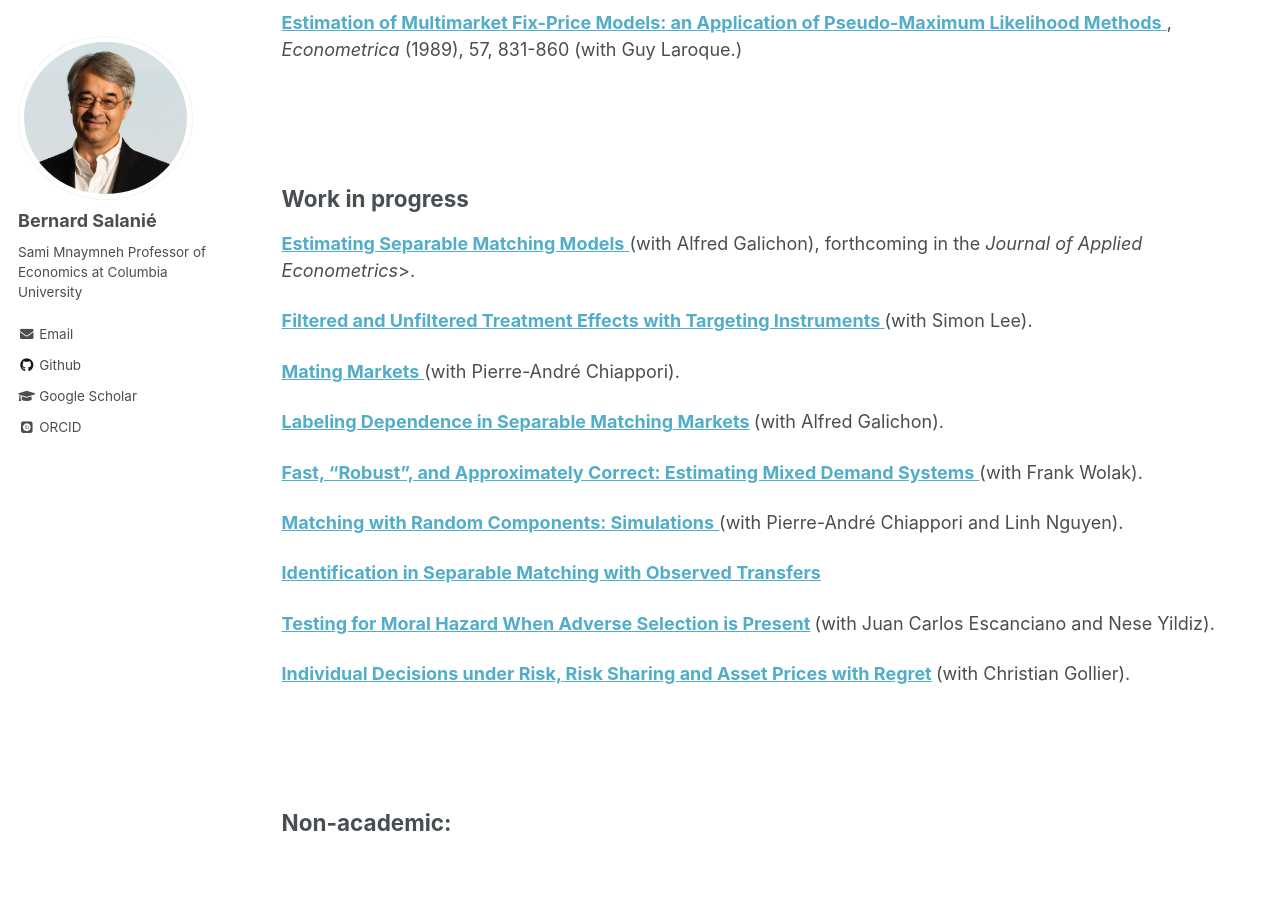
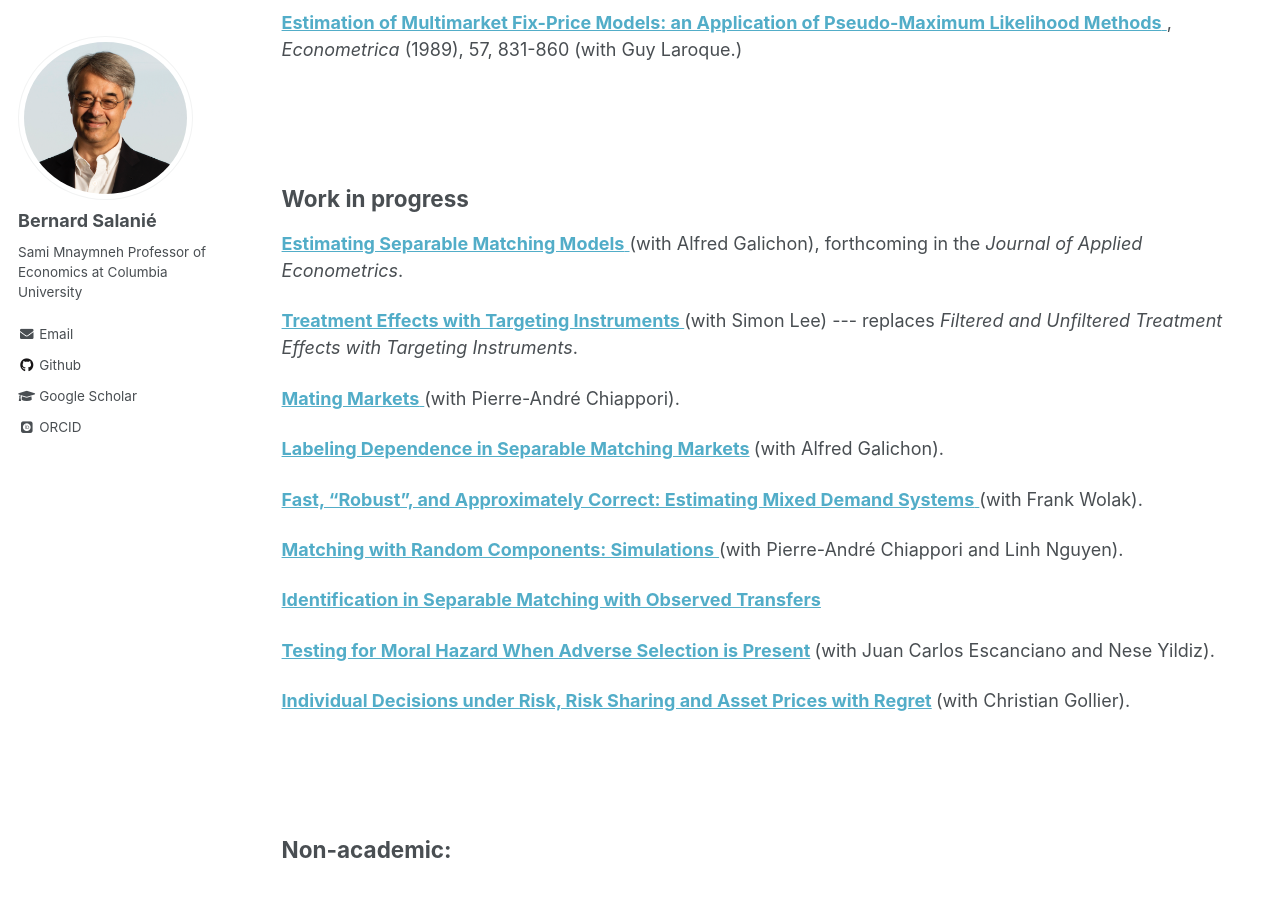
Before and after one commit to bsalanie/bsalanie.github.io, a Jekyll site: the page built from _pages/publications.html, in a window 1280 px wide and 900 px high, scrolled down 4952 px. Shown: the top 897 px of the window. Built offline with Jekyll 4.4.1, drawn with Linux system fonts in a browser that asks for light colours; some web fonts are replaced.

```diff
--- a/_pages/publications.html
+++ b/_pages/publications.html
@@ -821,16 +821,18 @@ author_profile: true
     <strong>Estimating Separable Matching Models</strong>
   </a>
   (with Alfred Galichon), forthcoming in the
-  <i>Journal of Applied Econometrics</i>>.
+  <i>Journal of Applied Econometrics</i>.
 </p>
+
 
 <p class="pubitem">
   <a href="https://arxiv.org/abs/2007.10432#">
-    <strong
-      >Filtered and Unfiltered Treatment Effects with Targeting Instruments
+    <strong>
+      Treatment Effects with Targeting Instruments
     </strong>
   </a>
-  (with Simon Lee).
+  (with Simon Lee) --- replaces
+   <i>Filtered and Unfiltered Treatment Effects with Targeting Instruments</i>.
 </p>
 
 <p>
```
Also changed, not shown: _pages/news.md (+10 -6 lines).
